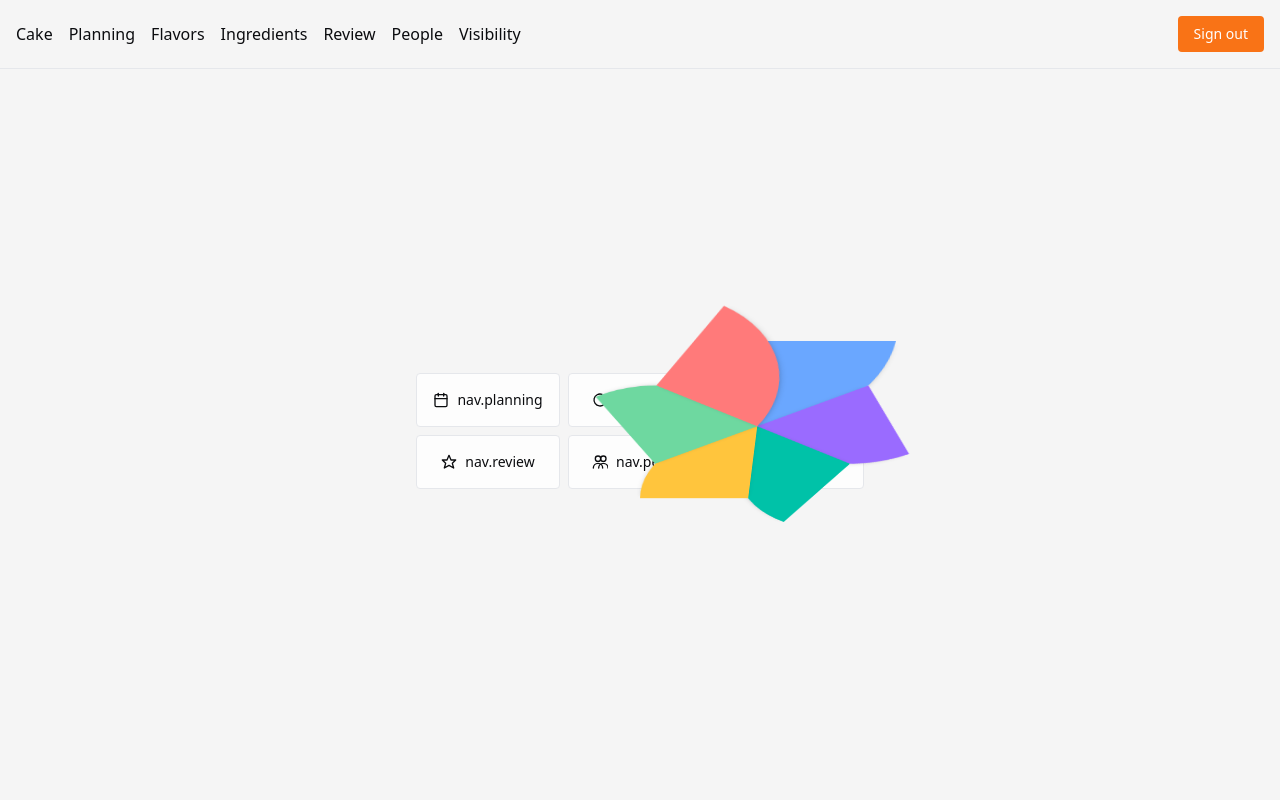
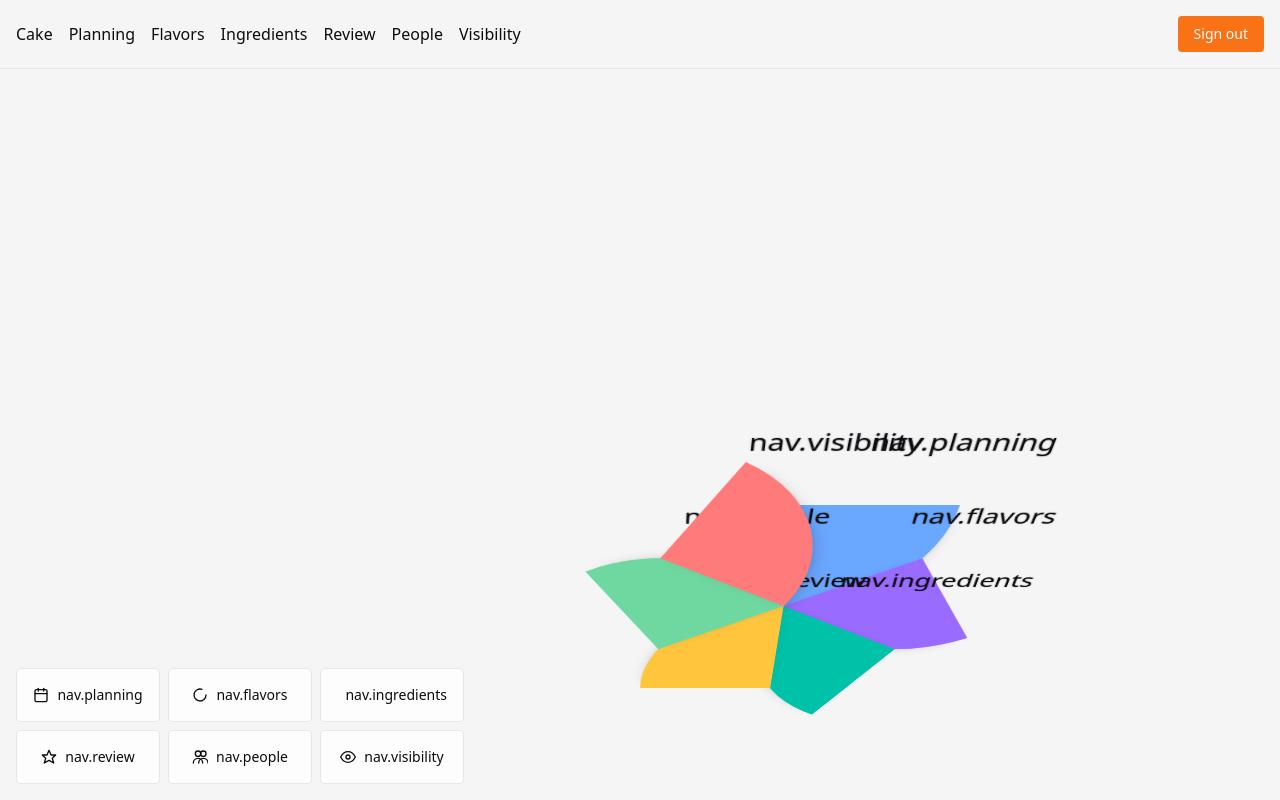
Before and after one commit to guc1/A-Piece-Of-Cake, a Next.js app: page / in a window 1280 px wide. Built offline with nearby package versions, Linux system fonts and the light colour scheme; no server answers; sample sign-in values are in the browser's storage.

Commit message:
feat: refine cake navigation layout

```diff
--- a/app/(app)/layout.tsx
+++ b/app/(app)/layout.tsx
@@ -15,7 +15,7 @@
 
   return (
     <html lang="en">
-      <body>
+      <body className="flex min-h-screen flex-col">
         <nav className="flex items-center justify-between border-b p-4">
           <ul className="flex gap-4">
             <li><Link href="/">Cake</Link></li>
@@ -30,7 +30,7 @@
             <Button type="submit">Sign out</Button>
           </form>
         </nav>
-        <main className="p-4">{children}</main>
+        <main className="flex flex-1 flex-col p-4">{children}</main>
       </body>
     </html>
   );
--- a/app/(app)/page.tsx
+++ b/app/(app)/page.tsx
@@ -3,7 +3,7 @@
 
 export default function DashboardPage() {
   return (
-    <section className="flex flex-col items-center justify-center gap-8">
+    <section className="flex flex-1 flex-col">
       <h1 className="sr-only">{t('nav.cake')}</h1>
       <CakeNavigation />
     </section>
--- a/components/cake/cake-3d.tsx
+++ b/components/cake/cake-3d.tsx
@@ -1,14 +1,16 @@
 'use client';
 
 import React, { useEffect, useState } from 'react';
+import { t } from '@/lib/i18n';
 import { slices } from './slices';
 
 interface Cake3DProps {
   activeSlug: string | null;
   userId: string | number;
+  onSliceClick?: (slug: string) => void;
 }
 
-export function Cake3D({ activeSlug, userId }: Cake3DProps) {
+export function Cake3D({ activeSlug, userId, onSliceClick }: Cake3DProps) {
   const [reduced, setReduced] = useState(false);
 
   useEffect(() => {
@@ -19,19 +21,25 @@
     return () => media.removeEventListener('change', handler);
   }, []);
 
-  const distance = reduced ? 12 : 40;
+  const distance = reduced ? 15 : 50;
   const scaleActive = reduced ? 1.02 : 1.06;
   const transition = reduced
     ? 'transform 200ms ease-out'
     : 'transform 260ms cubic-bezier(0.34,1.56,0.64,1)';
 
+  const size = 320; // px
+  const radius = size / 2;
+  const labelOffset = radius * 0.72;
+  const fontSize = radius * 0.18;
+  const maxLabelWidth = radius * 0.8;
+
   return (
     <div
-      className="relative h-64 w-64 [perspective:800px]"
+      className="relative h-80 w-80 [perspective:800px]"
       data-active-slice={activeSlug ?? 'none'}
     >
       <div
-        className="absolute left-1/2 top-1/2 h-64 w-64 -translate-x-1/2 -translate-y-1/2 [transform-style:preserve-3d]"
+        className="absolute left-1/2 top-1/2 h-80 w-80 -translate-x-1/2 -translate-y-1/2 [transform-style:preserve-3d]"
         style={{ transform: 'rotateX(-35deg)' }}
       >
         {slices.map((slice, i) => {
@@ -42,25 +50,50 @@
           const dx = isActive ? Math.cos(rad) * distance : 0;
           const dz = isActive ? Math.sin(rad) * distance : 0;
           const scale = isActive ? scaleActive : 1;
+          const label = t(`nav.${slice.slug}`);
 
           return (
             <div
               key={slice.slug}
               id={`cak3seg-${slice.slug}-${userId}`}
-              aria-hidden
-              className="pointer-events-none absolute inset-0 flex items-center justify-center"
+              className="absolute inset-0 flex items-center justify-center"
               style={{
                 transform: `translate3d(${dx}px,0,${dz}px) scale(${scale})`,
                 transition,
               }}
             >
               <div
-                className="pointer-events-none absolute left-1/2 top-1/2 h-1/2 w-1/2 -translate-x-full -translate-y-full origin-bottom-left rounded-br-[100%] shadow-md"
+                className="pointer-events-none absolute left-1/2 top-1/2 h-1/2 w-1/2 -translate-x-full -translate-y-full origin-bottom-left rounded-br-[100%] shadow-lg"
                 style={{
-                  transform: `rotate(${rotate}deg)` ,
+                  transform: `rotate(${rotate}deg)`,
                   backgroundColor: slice.color,
                 }}
               />
+              <button
+                className="absolute left-1/2 top-1/2 h-1/2 w-1/2 -translate-x-full -translate-y-full origin-bottom-left rounded-br-[100%] bg-transparent cursor-pointer focus:outline-none"
+                style={{ transform: `rotate(${rotate}deg)` }}
+                aria-label={label}
+                onClick={() => onSliceClick?.(slice.slug)}
+                onKeyDown={(e) => {
+                  if (e.key === 'Enter' || e.key === ' ') {
+                    e.preventDefault();
+                    onSliceClick?.(slice.slug);
+                  }
+                }}
+              />
+              <span
+                id={`cak3lbl-${slice.slug}-${userId}`}
+                className="pointer-events-none absolute left-1/2 top-1/2 -translate-x-1/2 -translate-y-1/2 select-none text-center font-medium text-[var(--text)]"
+                style={{
+                  transform: `rotate(${mid}deg) translateY(-${labelOffset}px) rotate(${-mid}deg)`,
+                  fontSize: `${fontSize}px`,
+                  maxWidth: `${maxLabelWidth}px`,
+                  lineHeight: '1.1',
+                  textShadow: '0 0 2px rgba(0,0,0,0.4)',
+                }}
+              >
+                {label}
+              </span>
             </div>
           );
         })}
--- a/components/cake/cake-navigation.tsx
+++ b/components/cake/cake-navigation.tsx
@@ -9,12 +9,28 @@
 export function CakeNavigation() {
   const router = useRouter();
   const [activeSlug, setActiveSlug] = useState<string | null>(null);
+  const [announcement, setAnnouncement] = useState('');
   const userId = '42';
 
+  const handleSliceClick = (slug: string) => {
+    const slice = slices.find((s) => s.slug === slug);
+    if (slice) {
+      router.push(slice.href);
+      const label = t(`nav.${slice.slug}`);
+      setAnnouncement(`${label} opened`);
+    }
+  };
+
   return (
-    <div className="flex flex-col items-center gap-8">
-      <Cake3D activeSlug={activeSlug} userId={userId} />
-      <nav className="grid w-full max-w-md grid-cols-2 gap-2 sm:grid-cols-3">
+    <div className="flex flex-1 flex-col">
+      <div className="flex flex-1 items-center justify-center">
+        <Cake3D
+          activeSlug={activeSlug}
+          userId={userId}
+          onSliceClick={handleSliceClick}
+        />
+      </div>
+      <nav className="mt-[clamp(48px,8vh,120px)] grid w-full max-w-md grid-cols-2 gap-2 sm:grid-cols-3">
         {slices.map((slice) => (
           <button
             key={slice.slug}
@@ -35,6 +51,7 @@
       <p className="sr-only" aria-live="polite">
         {activeSlug ? `${t(`nav.${activeSlug}`)} slice highlighted` : ''}
       </p>
+      <p className="sr-only" aria-live="polite">{announcement}</p>
     </div>
   );
 }
```
Also changed, not shown: 2 other files (tests, documents, lock files or other folders).
